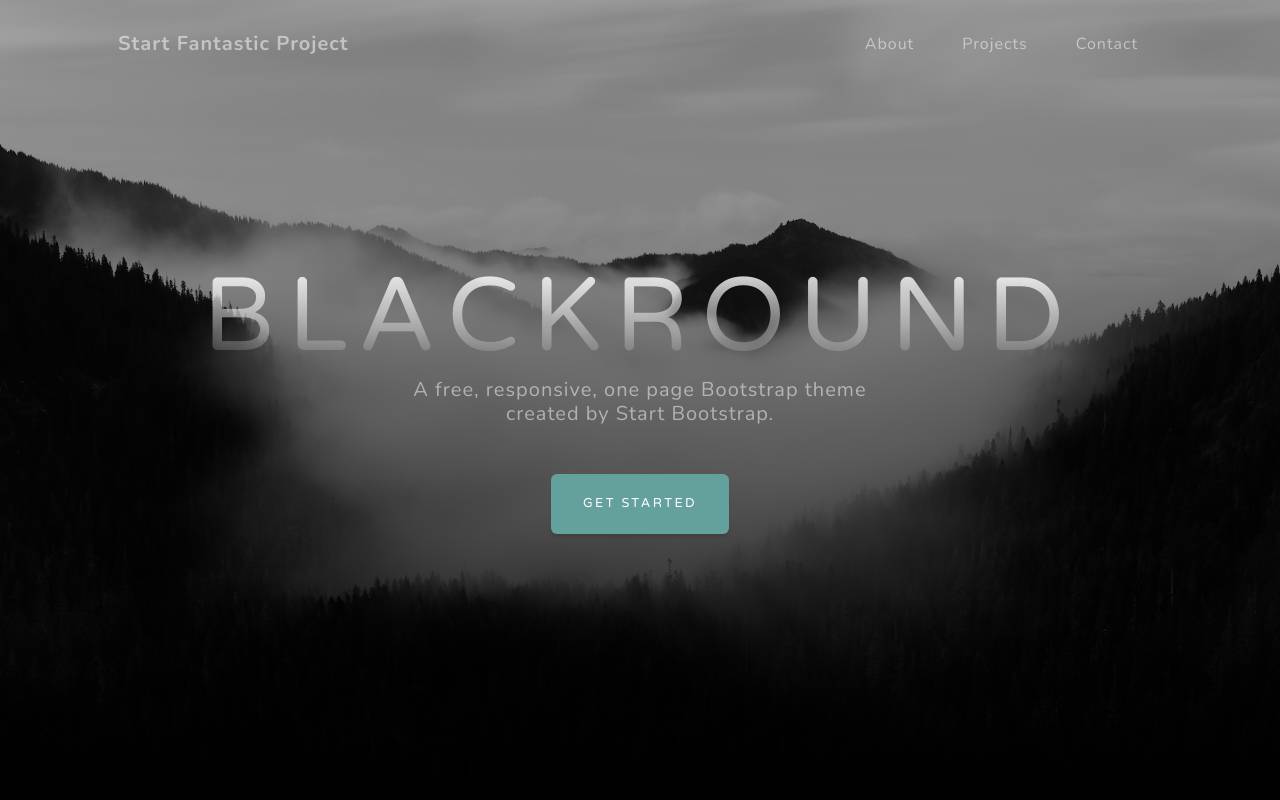
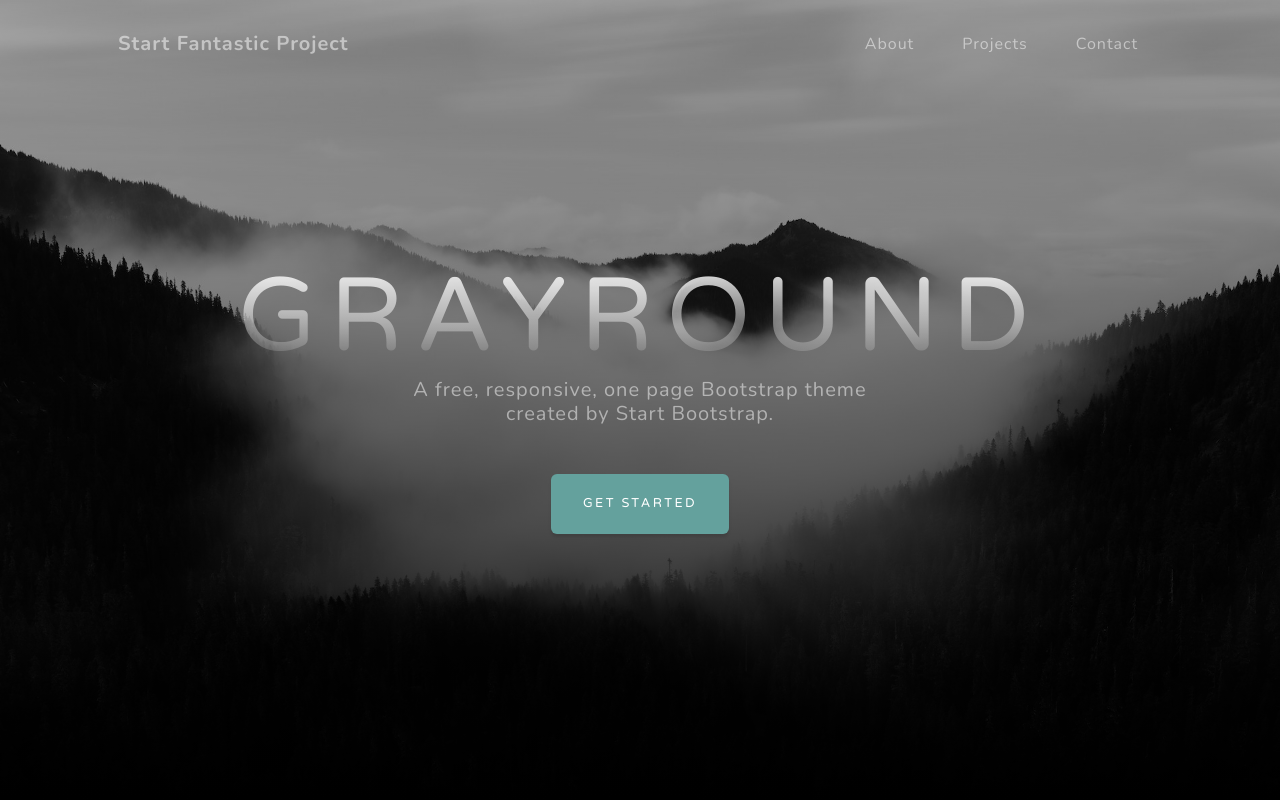
Before and after one commit to brayanlee/docker-ci, a plain HTML site: page index.html in a window 1280 px wide. Shown: the top 800 px of the page. Drawn offline with nearby package versions, Linux system fonts and the light colour scheme.

Commit message:
grayround project CI

```diff
--- a/index.html
+++ b/index.html
@@ -38,7 +38,7 @@
             <div class="container px-4 px-lg-5 d-flex h-100 align-items-center justify-content-center">
                 <div class="d-flex justify-content-center">
                     <div class="text-center">
-                        <h1 class="mx-auto my-0 text-uppercase">Blackround</h1>
+                        <h1 class="mx-auto my-0 text-uppercase">Grayround</h1>
                         <h2 class="text-white-50 mx-auto mt-2 mb-5">A free, responsive, one page Bootstrap theme created by Start Bootstrap.</h2>
                         <a class="btn btn-primary" href="#about">Get Started</a>
                     </div>
```
